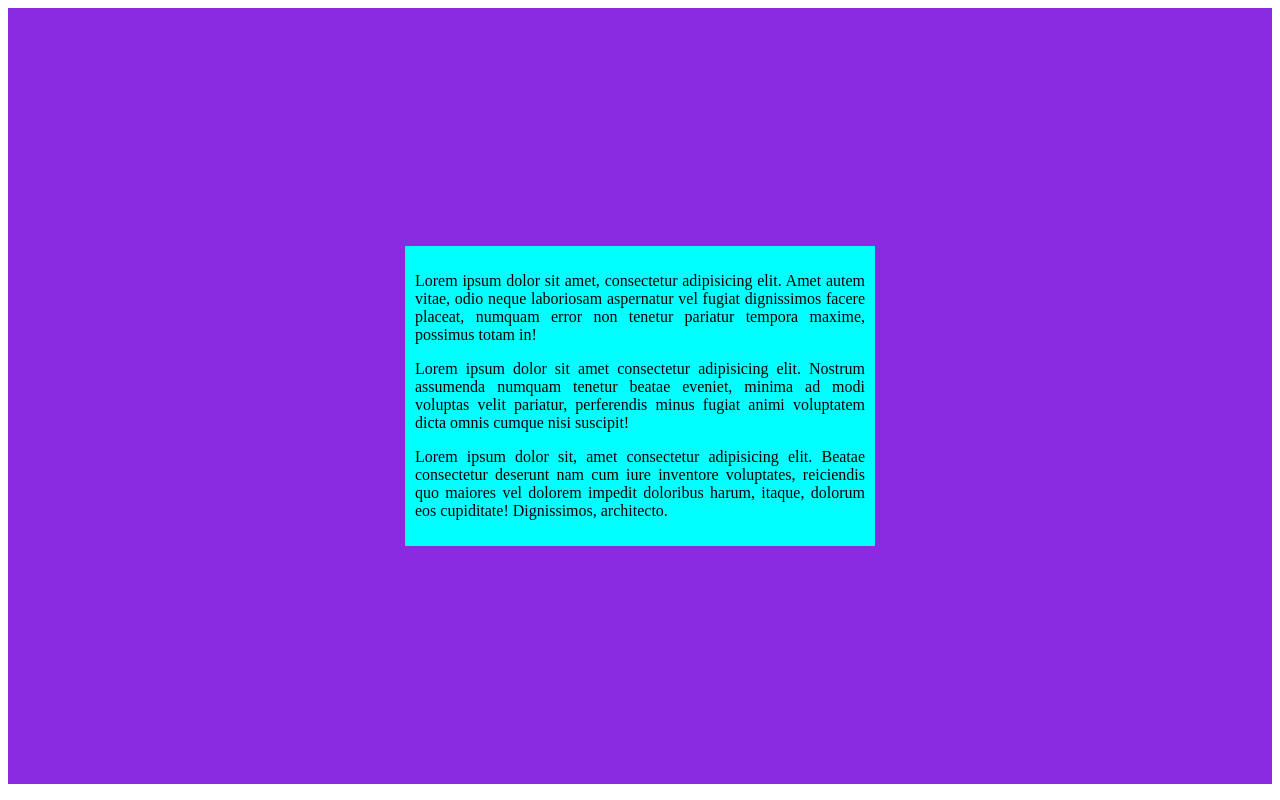
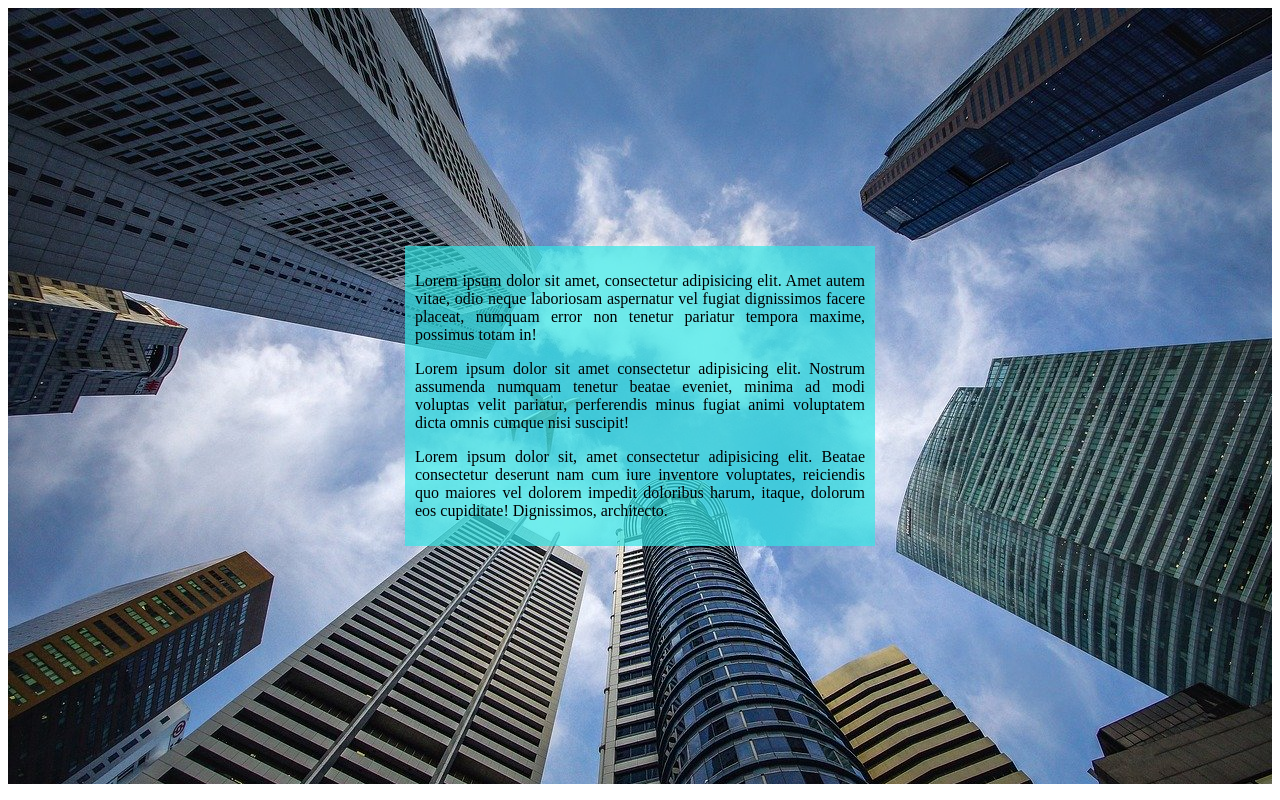
Before and after one commit to Agnesta90/HTML-CSS, a plain HTML site: page exercicio de centralizar/index.html in a window 1280 px wide. Drawn offline with Linux system fonts and the light colour scheme.

Commit message:
atualização

```diff
--- a/exercicio de imagem/index.html
+++ b/exercicio de centralizar/index.html
@@ -6,12 +6,12 @@
    <title>Teste de imagem</title>
    <style>
       .con1{
-         background-color: blueviolet;
+         background-image: url(imagens/wallpaper002.jpg);
          height: 97vh;
       }
       .con2{
          position: relative;
-         background-color: aqua;
+         background-color: rgba(52, 229, 229, 0.699);
          max-width: 450px;
          text-align: justify;
          padding: 10px;
```
Also changed, not shown: exercicio de centralizar/imagens/artpoin-safari52.png (renamed from exercicio de imagem/imagens/artpoin-safari52.png), exercicio de centralizar/imagens/pattern001.png (renamed from exercicio de imagem/imagens/pattern001.png), exercicio de centralizar/imagens/pattern002.png (renamed from exercicio de imagem/imagens/pattern002.png), exercicio de centralizar/imagens/pattern003.png (renamed from exercicio de imagem/imagens/pattern003.png), exercicio de centralizar/imagens/pattern004.png (renamed from exercicio de imagem/imagens/pattern004.png), exercicio de centralizar/imagens/wallpaper001.jpg (renamed from exercicio de imagem/imagens/wallpaper001.jpg), exercicio de centralizar/imagens/wallpaper002.jpg (renamed from exercicio de imagem/imagens/wallpaper002.jpg), exercicio de centralizar/imagens/wallpaper003.jpg (renamed from exercicio de imagem/imagens/wallpaper003.jpg), exercicio de centralizar/imagens/wallpaper004.jpg (renamed from exercicio de imagem/imagens/wallpaper004.jpg), exercicio de centralizar/imagens/wallpaper005.jpg (renamed from exercicio de imagem/imagens/wallpaper005.jpg), exercicio de centralizar/imagens/wallpaper006.jpg (renamed from exercicio de imagem/imagens/wallpaper006.jpg).
